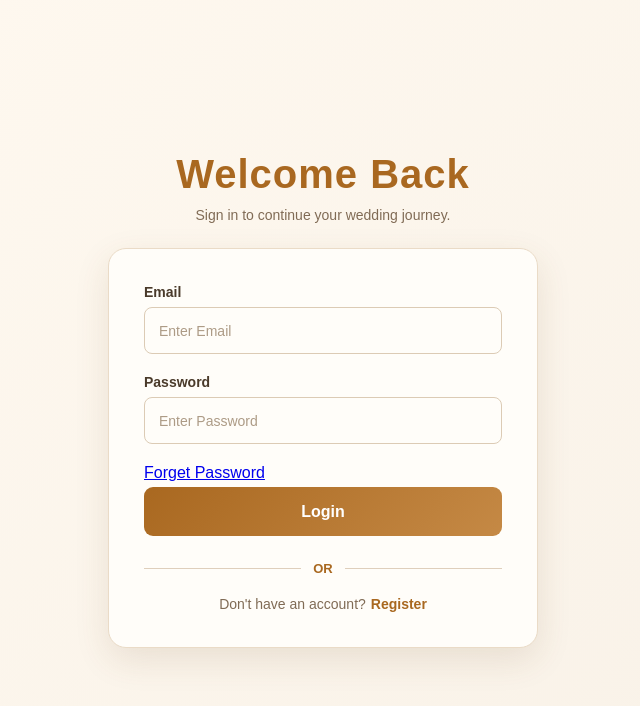
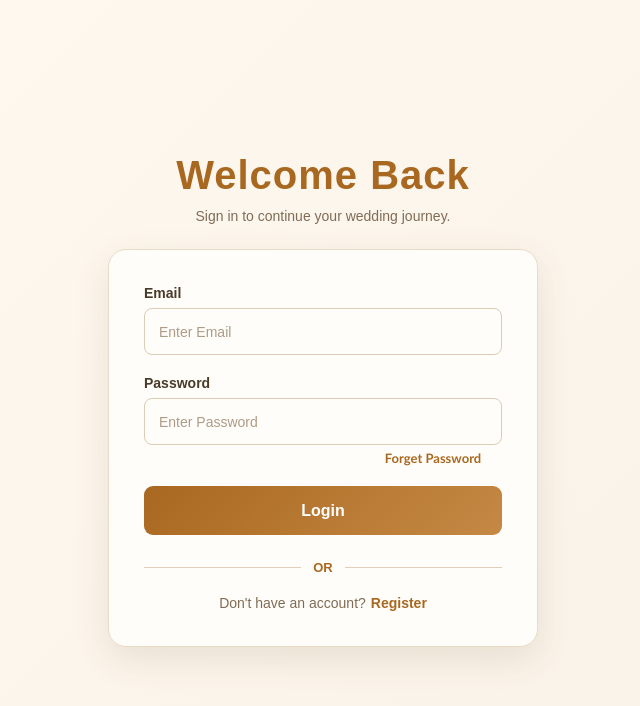
Before and after one commit to Arjuna-21/wednest-frontend, a React (Vite) app in the folder Wedding-FH-react/: page /login in a window 1280 px wide. Shown: the top 706 px of the page, without its empty margins (317-957 px from the left). Built offline with nearby package versions, Linux system fonts and the light colour scheme.

Commit message:
Add files via upload

```diff
--- a/Wedding-FH-react/src/ForgotPassword.css
+++ b/Wedding-FH-react/src/ForgotPassword.css
@@ -14,8 +14,16 @@
     box-shadow: 0 5px 20px rgba(0, 0, 0, 0.15);
 }
 
-.forget-box h2 {
+.forget-box h3 {
     text-align: center;
+    margin-bottom: 40px;
+    font-size: 4vh;
+}
+
+.forget-box p {
+    font-size: 13px;
+    margin-left: 5px;
+    font-weight: 600;
 }
 
 .forget-box input {
--- a/Wedding-FH-react/src/ForgotPassword.jsx
+++ b/Wedding-FH-react/src/ForgotPassword.jsx
@@ -104,7 +104,7 @@ function ForgotPassword() {
   return (
     <div className='forgot-container'>
         <div class="forget-box">
-            <h2>Forget Password</h2>
+            <h3>Forget Password</h3>
             {
                 step === 1 && (
                     <div class="s1">
--- a/Wedding-FH-react/src/Login.css
+++ b/Wedding-FH-react/src/Login.css
@@ -79,49 +79,81 @@ body {
 }
 
 /* Inputs */
-.login-form input {
+.login-form .email {
     width: 100%;
     height: 47px;
-
     padding: 0 14px;
-
     margin-bottom: 20px;
-
     border: 1px solid #dccbb5;
     border-radius: 8px;
-
     background: #fffdf9;
-
     color: #4a3a2a;
-
     font-size: 14px;
-
     outline: none;
-
     transition: 0.3s ease;
 }
 
-.login-form input::placeholder {
+.login-form .email::placeholder {
     color: #ad9b86;
 }
 
-.login-form input:focus {
+.login-form .email:focus {
+    border-color: #a96820;
+
+    box-shadow:
+        0 0 0 3px rgba(169, 104, 32, 0.12);
+}
+.login-form .password {
+    width: 100%;
+    height: 47px;
+    padding: 0 14px;
+    /* margin-bottom: 20px; */
+    border: 1px solid #dccbb5;
+    border-radius: 8px;
+    background: #fffdf9;
+    color: #4a3a2a;
+    font-size: 14px;
+    outline: none;
+    transition: 0.3s ease;
+}
+
+.login-form .password::placeholder {
+    color: #ad9b86;
+}
+
+.login-form .password:focus {
     border-color: #a96820;
 
     box-shadow:
         0 0 0 3px rgba(169, 104, 32, 0.12);
 }
 
+.forget-password {
+    width: 90%;
+    margin-left: 15px;
+    margin-top: 5px;
+    display: flex;
+    align-items: center;
+    text-align: center;
+    justify-content: space-between;
+}
+
+.forget-password .forget {
+    text-decoration: none;
+    color: black;
+    font-family: 'Gill Sans', 'Gill Sans MT', Calibri, 'Trebuchet MS', sans-serif;
+    font-size: 13px;
+    font-weight: 700;
+    color: #a96820;
+}
+
 /* Login button */
 .login-Btn {
     width: 100%;
     height: 49px;
-
-    margin-top: 5px;
-
+    margin-top: 20px;
     border: none;
     border-radius: 9px;
-
     background: linear-gradient(
         135deg,
         #a96820,
--- a/Wedding-FH-react/src/Login.jsx
+++ b/Wedding-FH-react/src/Login.jsx
@@ -58,6 +58,7 @@ function Login() {
                 <label htmlFor="email">Email</label>
 
                 <input
+                    className='email'
                     id="email"
                     type="email"
                     placeholder="Enter Email"
@@ -69,6 +70,7 @@ function Login() {
                 <label htmlFor="password">Password</label>
 
                 <input
+                    className='password'
                     id="password"
                     type="password"
                     placeholder="Enter Password"
@@ -76,8 +78,9 @@ function Login() {
                     onChange={(e) => setPassword(e.target.value)}
                     required
                 />
-                <div class="forget-password">
-                    <Link to='/forget'>Forget Password</Link>
+                <div className="forget-password">
+                    <p></p>
+                    <Link className='forget' to='/forget'>Forget Password</Link>
                 </div>
 
                 <button
--- a/Wedding-FH-react/src/SearchHalls.css
+++ b/Wedding-FH-react/src/SearchHalls.css
@@ -174,13 +174,13 @@
     }
 
     .hall-Image {
-        width: 320px;
+        width: 275px;
         height: 150px;
-        margin: 10px;
     }
 
     .details h2 {
         font-size: 20px;
+        margin-top: 10px;
     }
 
     .details p {
--- a/Wedding-FH-react/src/SearchHalls.jsx
+++ b/Wedding-FH-react/src/SearchHalls.jsx
@@ -4,7 +4,7 @@ import Navbar from './Navbar';
 import "./SearchHalls.css";
 import { useNavigate } from 'react-router-dom';
 import WHall from '/images/wedding-hall.jpg';
-import API_URL from './api.js'
+import API_URL from './api';
 
 function SearchHalls() {
 
```
